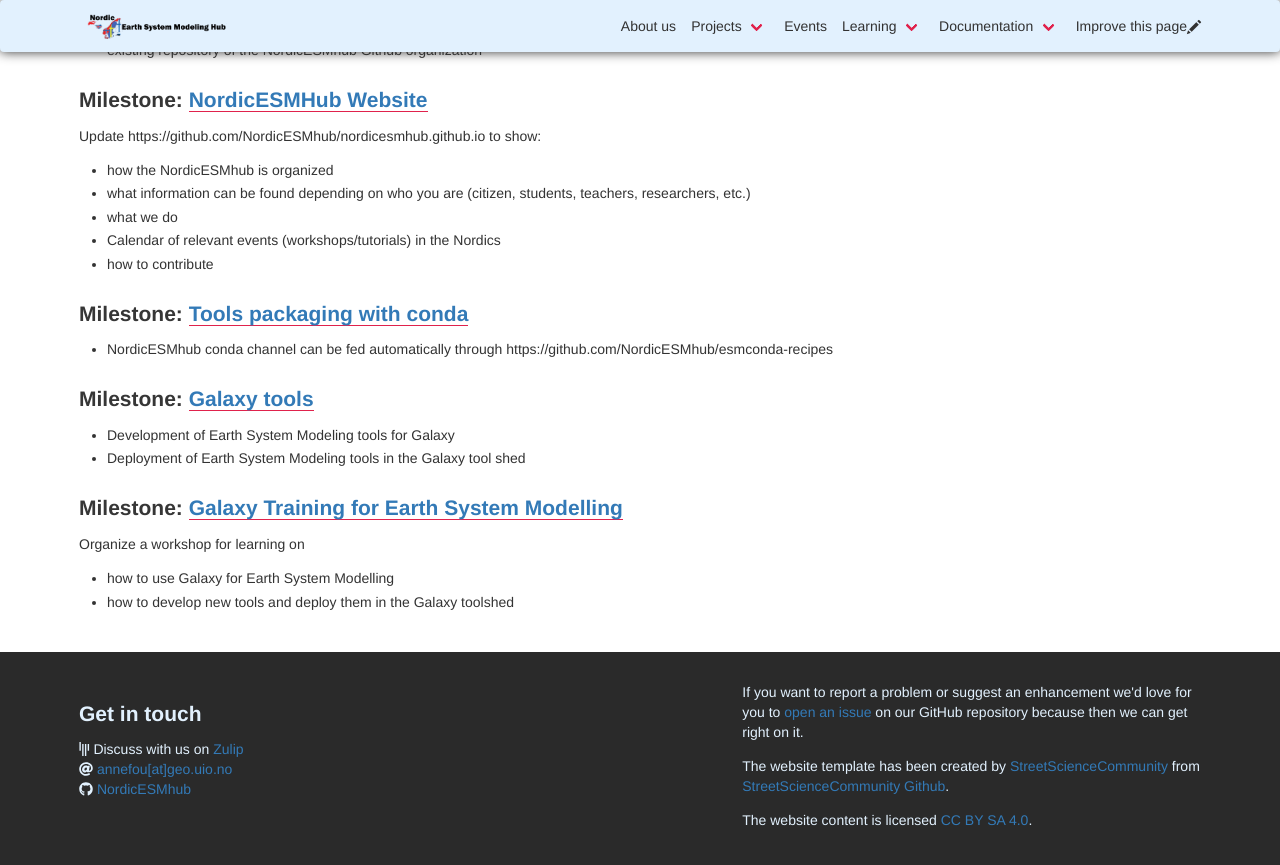
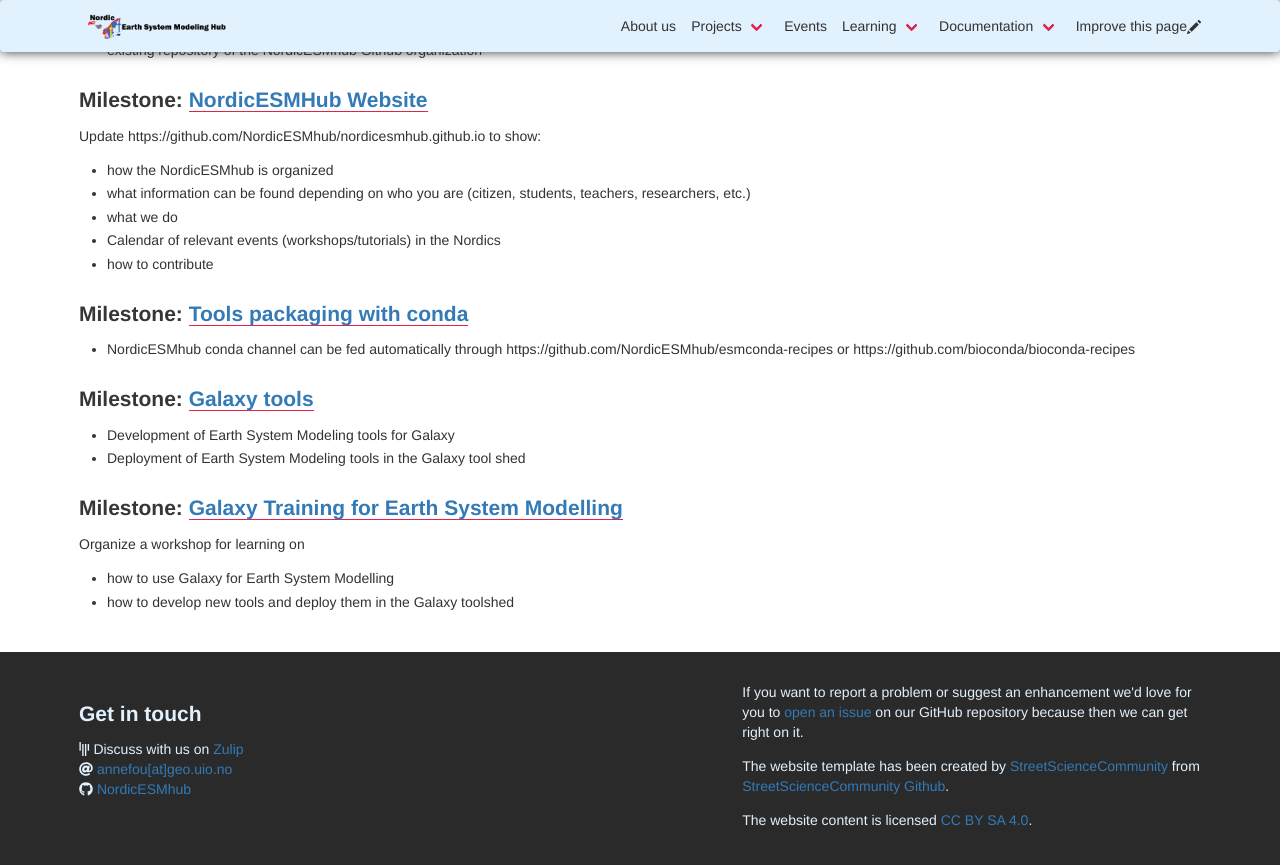
Before and after one commit to NordicESMhub/nordicesmhub.github.io, a Jekyll site: the page built from roadmap.md, in a window 1280 px wide and 900 px high, scrolled down 924 px. Shown: the top 865 px of the window. Built offline with Jekyll 4.4.1, drawn with Linux system fonts in a browser that asks for light colours; nearby versions of some CDN libraries.

Commit message:
added bioconda for conda tool repository

```diff
--- a/roadmap.md
+++ b/roadmap.md
@@ -28,7 +28,7 @@ Update https://github.com/NordicESMhub/nordicesmhub.github.io to show:
 
 ### **Milestone**: [Tools packaging with conda](https://github.com/NordicESMhub/esmconda-recipes/milestone/1)
 
-- NordicESMhub conda channel can be fed automatically through https://github.com/NordicESMhub/esmconda-recipes
+- NordicESMhub conda channel can be fed automatically through https://github.com/NordicESMhub/esmconda-recipes or https://github.com/bioconda/bioconda-recipes
 
 ### **Milestone**: [Galaxy tools](https://github.com/NordicESMhub/galaxy-climate/milestone/1)
 
```
